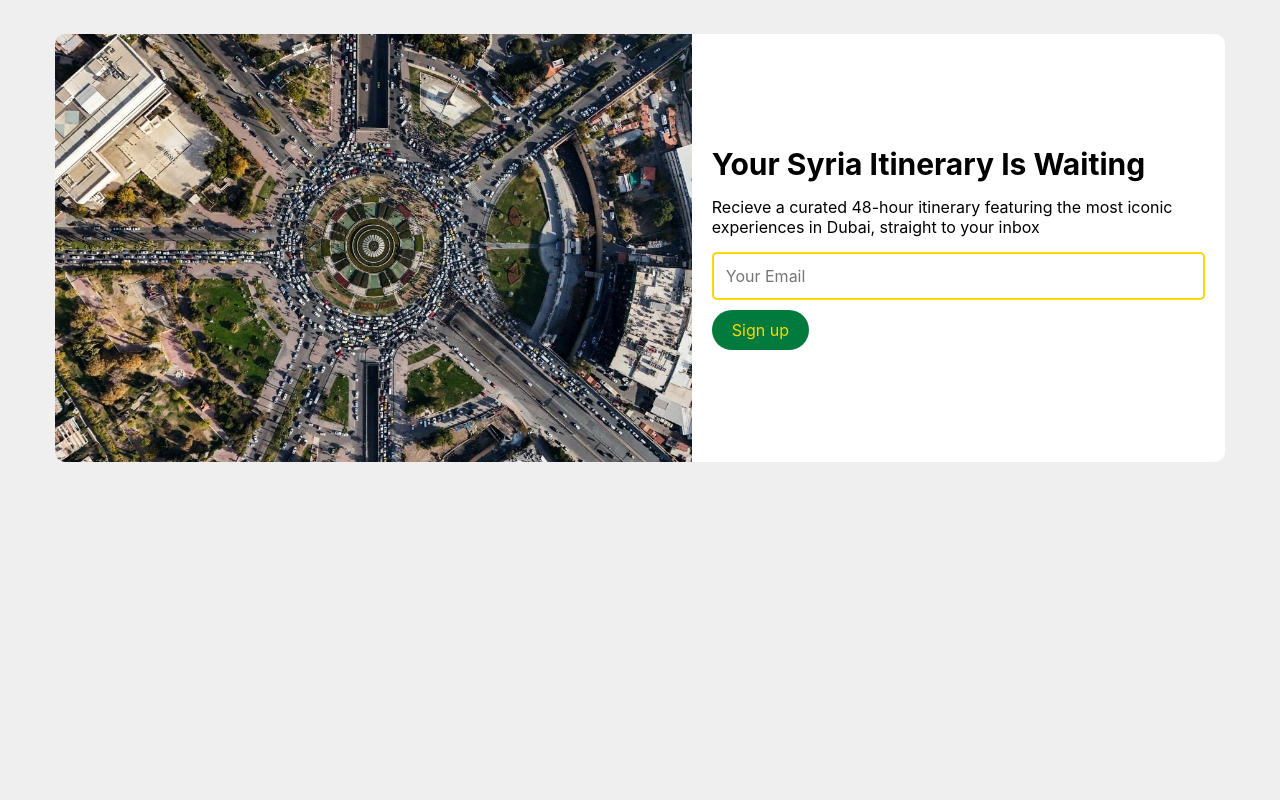
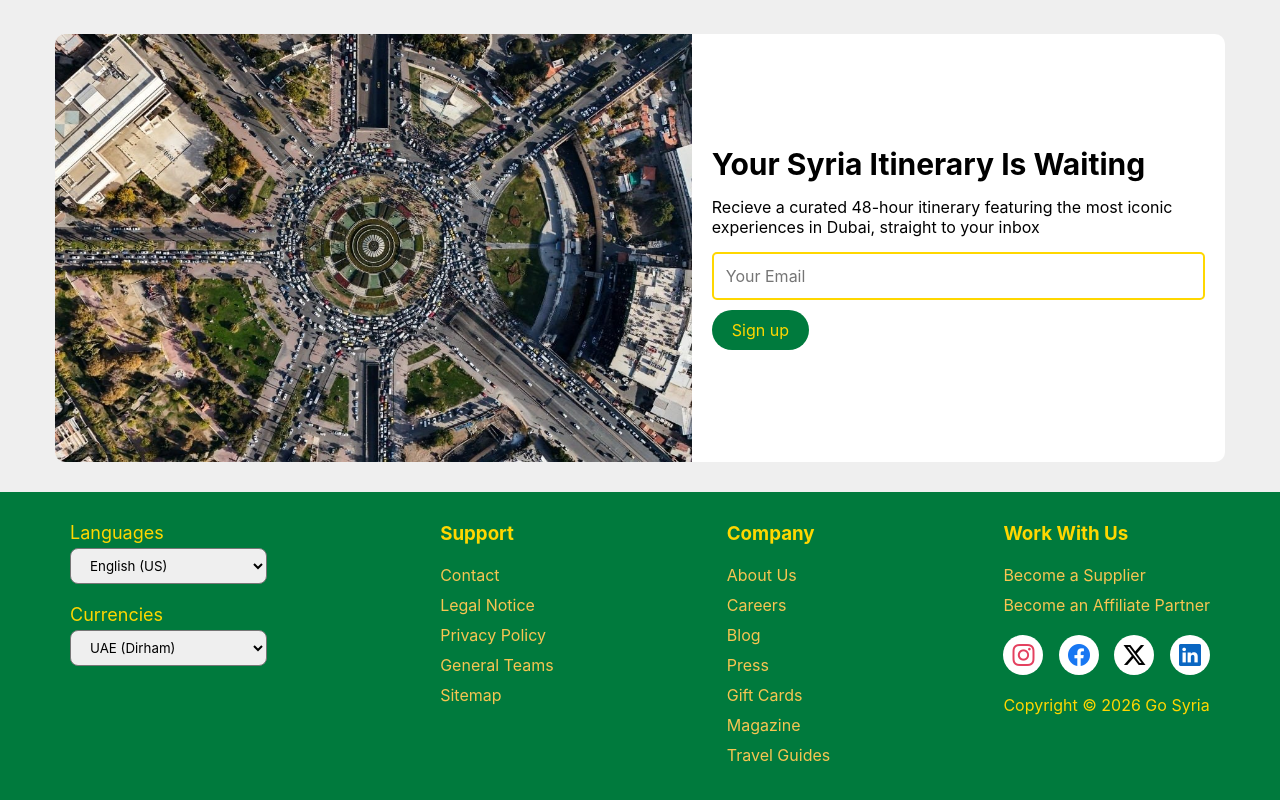
Before and after one commit to rawanzaree-dev/Go_Syria, a React (Create React App) app: page / in a window 1280 px wide. Shown: the part 2450-3250 px from the top of the page. Before the commit the page ends 2942 px from the top, so only its background shows below. Built offline with nearby package versions, Linux system fonts and the light colour scheme.

Commit message:
Created Footer Section

```diff
--- a/src/App.js
+++ b/src/App.js
@@ -11,6 +11,7 @@ import { pagination } from './utils/pagination.js';
 import { sorting } from './utils/sorting.js';
 import Banner from './components/banner/Banner';
 import NewsLetter from './components/news-letter/NewsLetter';
+import Footer from './components/footer/Footer.jsx';
 
 function App() {
 
@@ -33,6 +34,7 @@ function App() {
       <Pagination pages={pages} currentPage={currentPage} setCurrentPage={setCurrentPage} />
       <Banner />
       <NewsLetter />
+      <Footer />
     </div>
   );
 }
--- /dev/null
+++ b/src/components/footer/Footer.jsx
@@ -0,0 +1,61 @@
+import { languages } from "../../data";
+import { currencies } from "../../data";
+import "./footer.css";
+import SelectBox from "./SelectBox";
+
+export default function Footer() {
+    return (
+        <footer>
+            <div className="container">
+                <div className="col">
+                    <SelectBox arr={languages} label="Languages" />
+                    <SelectBox arr={currencies} label="Currencies" />
+                </div>
+                <div className="col">
+                    <h3>Support</h3>
+                    <ul>
+                        <li>Contact</li>
+                        <li>Legal Notice</li>
+                        <li>Privacy Policy</li>
+                        <li>General Teams</li>
+                        <li>Sitemap</li>
+                    </ul>
+                </div>
+                <div className="col">
+                    <h3>Company</h3>
+                    <ul>
+                        <li>About Us</li>
+                        <li>Careers</li>
+                        <li>Blog</li>
+                        <li>Press</li>
+                        <li>Gift Cards</li>
+                        <li>Magazine</li>
+                        <li>Travel Guides</li>
+                    </ul>
+                </div>
+                <div className="col">
+                    <h3>Work With Us</h3>
+                    <ul>
+                        <li>Become a Supplier</li>
+                        <li>Become an Affiliate Partner</li>
+                    </ul>
+                    <div className="icons">
+                        <div className="icon">
+                            <i class="bi bi-instagram" style={{color: "#E4405F"}}></i>
+                        </div>
+                        <div className="icon">
+                            <i class="bi bi-facebook" style={{color: "#1877F2"}}></i>
+                        </div>
+                        <div className="icon">
+                            <i class="bi bi-twitter-x"></i>
+                        </div>
+                        <div className="icon">
+                            <i class="bi bi-linkedin" style={{color: "#0A66C2"}}></i>
+                        </div>
+                    </div>
+                    <p className="copyright">Copyright &copy; 2026 Go Syria</p>
+                </div>
+            </div>
+        </footer>
+    );
+}
--- /dev/null
+++ b/src/components/footer/SelectBox.jsx
@@ -0,0 +1,10 @@
+export default function Footer({arr, label}) {
+    return (
+        <div className="select-box">
+            <label htmlFor={arr}>{label}</label>
+            <select name={arr} id={arr}>
+                {arr.map(item => <option value={item.value}>{item.value}</option>)}
+            </select>
+        </div>
+    );
+}
--- /dev/null
+++ b/src/components/footer/footer.css
@@ -0,0 +1,76 @@
+footer {
+    min-height: 350px;
+    padding-block: 30px;
+    background-color: var(--primary-color);
+}
+footer .container {
+    display: flex;
+    justify-content: space-between;
+    flex-wrap: wrap;
+    gap: 30px;
+}
+footer .col .select-box {
+    display: flex;
+    flex-direction: column;
+    gap: 5px;
+    margin-bottom: 20px;
+}
+footer .col .select-box label {
+    color: var(--gold-color);
+    font-size: 18px;
+}
+footer .col .select-box select {
+    padding: 8px 15px;
+    border-radius: 8px;
+}
+footer .col .select-box select:focus {
+    outline: none;
+}
+footer .col h3 {
+    color: var(--gold-color);
+    margin-bottom: 20px;
+}
+footer .col ul li {
+    color: var(--secondary-color);
+    margin-bottom: 10px;
+}
+footer .col ul li:hover {
+    text-decoration: underline;
+    cursor: pointer;
+}
+footer .col .icons {
+    display: flex;
+    justify-content: space-between;
+    margin-block: 20px;
+}
+footer .col .icons .icon {
+    display: flex;
+    justify-content: center;
+    align-items: center;
+    width: 40px;
+    height: 40px;
+    background-color: #fff;
+    border-radius: 50%;
+    cursor: pointer;
+}
+footer .col .icons .icon i {
+    font-size: 22px;
+}
+footer .col .copyright {
+    color: var(--gold-color);
+}
+
+@media (max-width: 424px) {
+    footer .col {
+        width: 100%;
+    }
+    footer .col .icons {
+        justify-content: center;
+        gap: 10px;
+    }
+    footer .col h3,
+    footer .col ul li,
+    footer .col .copyright {
+        text-align: center;
+    }
+}
```
